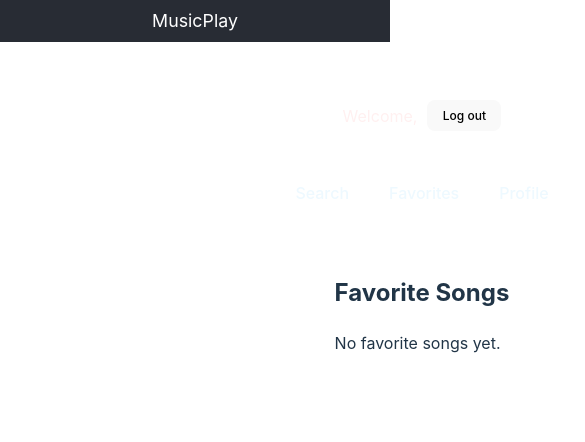
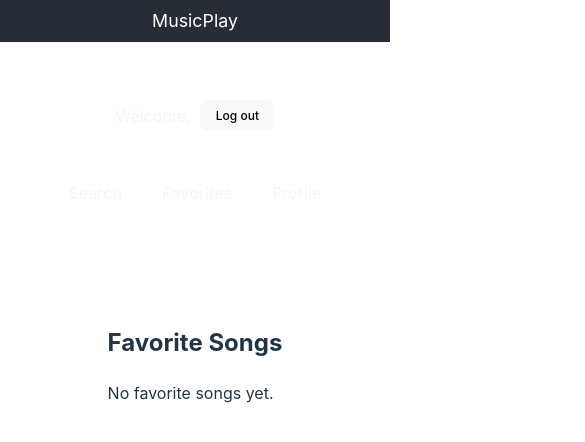
Before and after one commit to cbechstedt/Recipes-App, a React (Vite) app: page /favorites in a window 390 px wide. Shown: the top 442 px of the page, 585 px wide, since content can reach past the window. Built offline with nearby package versions, Linux system fonts and the light colour scheme.

Commit message:
fix css responsiveness

```diff
--- a/src/index.css
+++ b/src/index.css
@@ -22,8 +22,7 @@
   align-items: center;
   justify-content: flex-start;
   min-height: 100vh;
-  min-width: 100vh;
-  gap: 50px;
+  gap: 100px;
 }
 
 a {
--- a/src/pages/Search.jsx
+++ b/src/pages/Search.jsx
@@ -51,7 +51,7 @@ const Search = () => {
           </form>
         )}
 
-        {apiResponse && <p>{`Albums result for ${savedArtist}`}</p>}
+        {apiResponse && <p className='p-search'>{`Albums result for ${savedArtist}`}</p>}
         <div className='cards-list'>
 
           {albumsList.length > 0 ? (
--- a/src/styles/Header.css
+++ b/src/styles/Header.css
@@ -2,8 +2,6 @@
   display: flex;
   flex-direction: column;
   align-items: center;
-  width: 100%;
-  margin-top: 20px;
   color: rgb(255, 240, 240);
   gap: 50px;
   margin-top: 100px;
@@ -23,7 +21,6 @@
 }
 
 .btn-logout {
-  display: flex;
   font-size: 12px;
 }
 
--- a/src/styles/Search.css
+++ b/src/styles/Search.css
@@ -1,23 +1,25 @@
 .body-content {
   display: flex;
   flex-direction: column;
-  margin: 50px;
   width: auto;
 }
 
 .cards-list {
   display: flex;
   flex-wrap: wrap;
+  align-items: center;
+  justify-content: center;
   gap: 20px;
   color: rgb(255, 240, 240);
   width: 100%;
-
 }
 
 .music-card {
   display: flex;
+  align-items: center;
+  justify-content: center;
   flex-direction: column;
-  width: 10rem;
+  width: 6rem;
   height: fit-content;
   padding: 0.7rem;
   border-radius: 0.6rem;
@@ -73,3 +75,9 @@
   height: 25px;
   border-radius: 4px;
 }
+
+.p-search {
+  display: flex;
+  align-items: center;
+  justify-content: center;
+}
```
